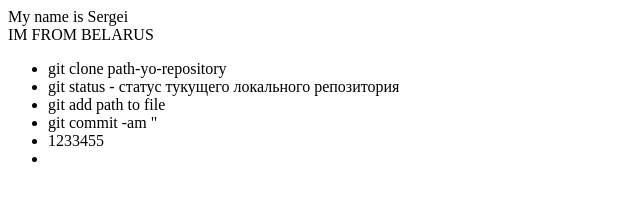
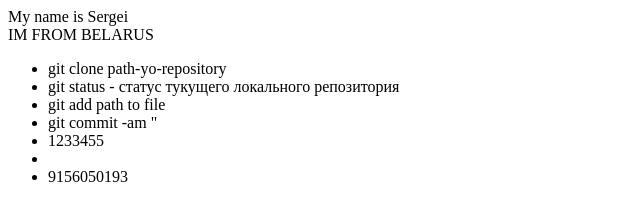
Before and after one commit to sergeiavramenko/it1, a plain HTML site: page index.html in a window 1280 px wide. Shown: the whole page, without its empty margins (0-640 px from the left). Drawn offline with Linux system fonts and the light colour scheme.

Commit message:
9156050193

```diff
--- a/index.html
+++ b/index.html
@@ -17,6 +17,7 @@
     <li>git commit -am "</li>
     <li>1233455</li>
     <li></li>
+    <li>9156050193</li>
     </ul>
 </div>
 
```
